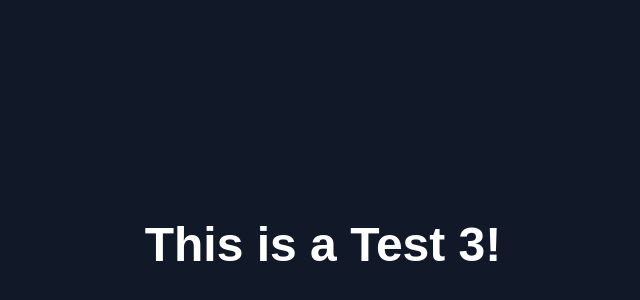
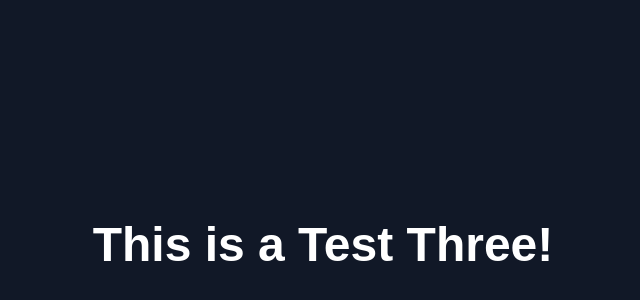
Before and after one commit to JCalhoun85/hello-gitops, a plain HTML site: page app/index.html in a window 1280 px wide. Shown: the part 164-464 px from the top of the page, without its empty margins (317-957 px from the left). Drawn offline with Linux system fonts and the light colour scheme.

Commit message:
index change

```diff
--- a/app/index.html
+++ b/app/index.html
@@ -19,6 +19,6 @@
   </style>
 </head>
 <body>
-  <h1>This is a Test 3!</h1>
+  <h1>This is a Test Three!</h1>
 </body>
 </html>
```
